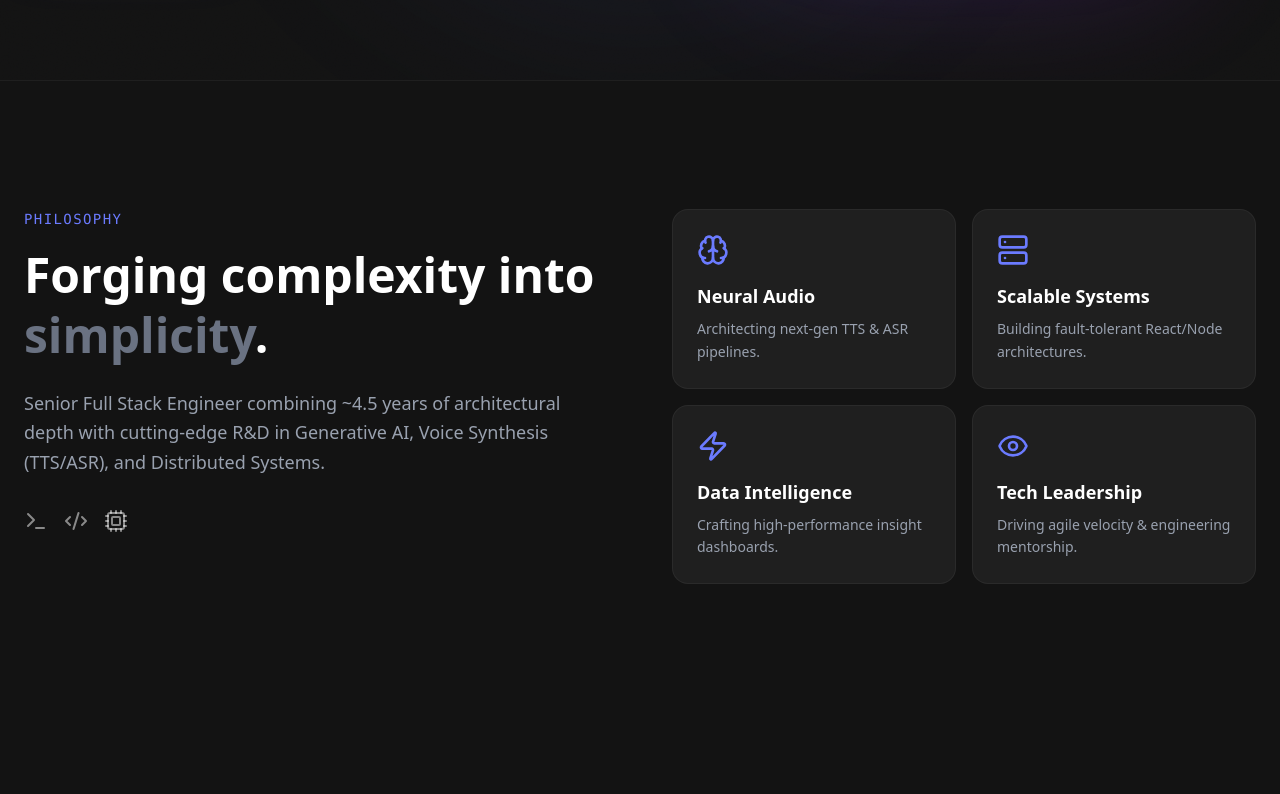
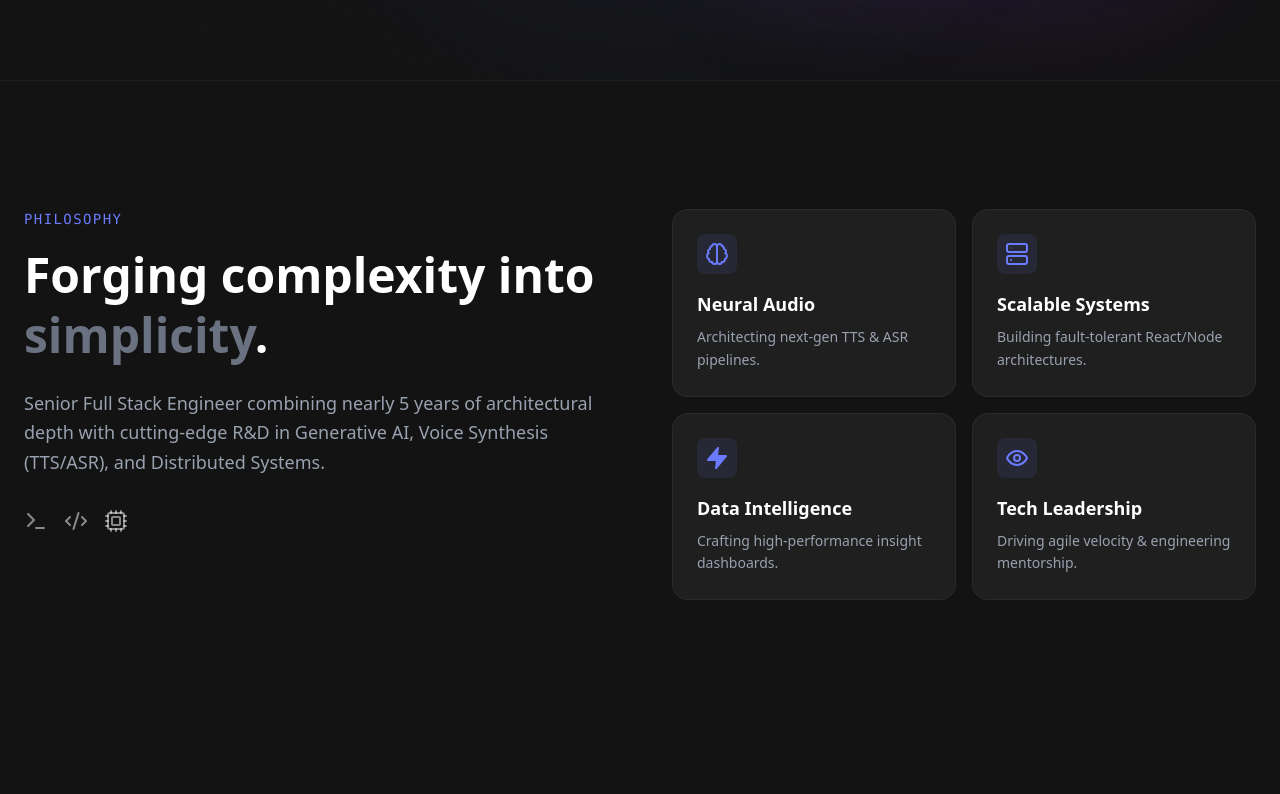
Before and after one commit to Kimosabey/kimo-nexus, a Next.js app: page / in a window 1280 px wide. Shown: the part 720-1514 px from the top of the page. Built offline with nearby package versions, Linux system fonts and the light colour scheme.

Commit message:
feat: enhance portfolio with Lottie-style code animations and modern scrollbar

```diff
--- a/src/app/globals.css
+++ b/src/app/globals.css
@@ -118,3 +118,8 @@
   mask-image: radial-gradient(circle at center, black, transparent 80%);
   pointer-events: none;
 }
+/* Modern Scrollbar */
+::-webkit-scrollbar { width: 6px; }
+::-webkit-scrollbar-track { background: transparent; }
+::-webkit-scrollbar-thumb { background: rgba(255, 255, 255, 0.1); border-radius: 10px; }
+::-webkit-scrollbar-thumb:hover { background: rgba(107, 123, 255, 0.5); }
--- a/src/app/page.tsx
+++ b/src/app/page.tsx
@@ -257,7 +257,7 @@ export default function Home() {
                 </motion.span>
               </h1>
               <motion.p initial={{ opacity: 0 }} animate={{ opacity: 1 }} transition={{ delay: 0.8 }} className="text-lg text-gray-400 max-w-xl leading-relaxed font-light border-l-2 border-primary/50 pl-6">
-                Senior Full Stack Engineer combining <span className="text-white font-medium">~4.5 years</span> of architectural depth with cutting-edge R&D in <span className="text-white font-medium">Generative AI</span>, Voice Synthesis, and Distributed Systems.
+                Senior Full Stack Engineer combining <span className="text-white font-medium">nearly 5 years</span> of architectural depth with cutting-edge R&D in <span className="text-white font-medium">Generative AI</span>, Voice Synthesis, and Distributed Systems.
               </motion.p>
               <div className="flex flex-wrap gap-4 mt-2">
                 <motion.a whileHover={{ scale: 1.05 }} whileTap={{ scale: 0.95 }} href="#projects" className="px-8 py-4 bg-primary text-white font-bold rounded-xl hover:bg-primary-dark transition-all flex items-center gap-3 shadow-[0_0_40px_-10px_rgba(107,123,255,0.5)]">Explore Work <ArrowDown className="w-5 h-5 animate-bounce" /></motion.a>
@@ -283,18 +283,85 @@ export default function Home() {
               <span className="text-primary font-mono text-sm tracking-widest uppercase mb-4 block">Philosophy</span>
               <h2 className="text-4xl md:text-5xl font-bold text-white mb-6 leading-tight">Forging complexity into <span className="text-gray-500">simplicity</span>.</h2>
               <p className="text-gray-400 text-lg leading-relaxed mb-8">
-                Senior Full Stack Engineer combining ~4.5 years of architectural depth with cutting-edge R&D in Generative AI, Voice Synthesis (TTS/ASR), and Distributed Systems.
+                Senior Full Stack Engineer combining nearly 5 years of architectural depth with cutting-edge R&D in Generative AI, Voice Synthesis (TTS/ASR), and Distributed Systems.
               </p>
               <div className="flex gap-4 mt-8"><Terminal className="w-6 h-6 text-white/50" /><Code2 className="w-6 h-6 text-white/50" /><Cpu className="w-6 h-6 text-white/50" /></div>
             </div>
             <div className="grid grid-cols-1 sm:grid-cols-2 gap-4">
-              {[{ icon: Brain, title: "Neural Audio", desc: "Architecting next-gen TTS & ASR pipelines." }, { icon: Server, title: "Scalable Systems", desc: "Building fault-tolerant React/Node architectures." }, { icon: Zap, title: "Data Intelligence", desc: "Crafting high-performance insight dashboards." }, { icon: Eye, title: "Tech Leadership", desc: "Driving agile velocity & engineering mentorship." }].map((feature, i) => (
-                <div key={i} className="p-6 rounded-2xl bg-white/5 border border-white/5 hover:border-primary/30 hover:bg-white/10 transition-all group">
-                  <feature.icon className="w-8 h-8 text-primary mb-4 group-hover:scale-110 transition-transform" />
-                  <h3 className="text-white font-bold text-lg mb-2">{feature.title}</h3>
-                  <p className="text-gray-400 text-sm leading-relaxed">{feature.desc}</p>
+              {/* Animated Features Grid */}
+              {/* Animated Brain (Neural Audio) */}
+              <div className="p-6 rounded-2xl bg-white/5 border border-white/5 hover:border-primary/30 hover:bg-white/10 transition-all group">
+                <div className="w-10 h-10 mb-4 bg-primary/10 rounded-lg flex items-center justify-center">
+                  <svg viewBox="0 0 24 24" fill="none" stroke="currentColor" strokeWidth="2" strokeLinecap="round" strokeLinejoin="round" className="w-6 h-6 text-primary">
+                    <motion.path
+                      initial={{ pathLength: 0 }}
+                      whileInView={{ pathLength: 1 }}
+                      transition={{ duration: 1.5, ease: "easeInOut" }}
+                      d="M9.5 2A2.5 2.5 0 0 1 12 4.5v15a2.5 2.5 0 0 1-4.96.44 2.5 2.5 0 0 1-2.96-3.08 3 3 0 0 1-.34-5.58 2.5 2.5 0 0 1 1.32-4.24 2.5 2.5 0 0 1 1.98-3A2.5 2.5 0 0 1 9.5 2Z"
+                    />
+                    <motion.path
+                      initial={{ pathLength: 0 }}
+                      whileInView={{ pathLength: 1 }}
+                      transition={{ duration: 1.5, ease: "easeInOut", delay: 0.2 }}
+                      d="M14.5 2A2.5 2.5 0 0 0 12 4.5v15a2.5 2.5 0 0 0 4.96.44 2.5 2.5 0 0 0 2.96-3.08 3 3 0 0 0 .34-5.58 2.5 2.5 0 0 0-1.32-4.24 2.5 2.5 0 0 0-1.98-3A2.5 2.5 0 0 0 14.5 2Z"
+                    />
+                  </svg>
                 </div>
-              ))}
+                <h3 className="text-white font-bold text-lg mb-2">Neural Audio</h3>
+                <p className="text-gray-400 text-sm leading-relaxed">Architecting next-gen TTS & ASR pipelines.</p>
+              </div>
+
+              {/* Animated Server (Scalable Systems) */}
+              <div className="p-6 rounded-2xl bg-white/5 border border-white/5 hover:border-primary/30 hover:bg-white/10 transition-all group">
+                <div className="w-10 h-10 mb-4 bg-primary/10 rounded-lg flex items-center justify-center">
+                  <svg viewBox="0 0 24 24" fill="none" stroke="currentColor" strokeWidth="2" strokeLinecap="round" strokeLinejoin="round" className="w-6 h-6 text-primary">
+                    <rect x="2" y="2" width="20" height="8" rx="2" ry="2" />
+                    <rect x="2" y="14" width="20" height="8" rx="2" ry="2" />
+                    <motion.line x1="6" y1="6" x2="6.01" y2="6" animate={{ opacity: [1, 0.3, 1] }} transition={{ duration: 0.8, repeat: Infinity }} />
+                    <motion.line x1="6" y1="18" x2="6.01" y2="18" animate={{ opacity: [1, 0.3, 1] }} transition={{ duration: 0.8, repeat: Infinity, delay: 0.4 }} />
+                  </svg>
+                </div>
+                <h3 className="text-white font-bold text-lg mb-2">Scalable Systems</h3>
+                <p className="text-gray-400 text-sm leading-relaxed">Building fault-tolerant React/Node architectures.</p>
+              </div>
+
+              {/* Animated Zap (Data Intelligence) */}
+              <div className="p-6 rounded-2xl bg-white/5 border border-white/5 hover:border-primary/30 hover:bg-white/10 transition-all group">
+                <div className="w-10 h-10 mb-4 bg-primary/10 rounded-lg flex items-center justify-center">
+                  <svg viewBox="0 0 24 24" fill="none" stroke="currentColor" strokeWidth="2" strokeLinecap="round" strokeLinejoin="round" className="w-6 h-6 text-primary">
+                    <motion.polygon
+                      initial={{ pathLength: 0, fill: "rgba(255, 255, 255, 0)" }}
+                      whileInView={{ pathLength: 1, fill: "currentColor" }}
+                      transition={{ duration: 0.5, ease: "backOut" }}
+                      points="13 2 3 14 12 14 11 22 21 10 12 10 13 2"
+                    />
+                  </svg>
+                </div>
+                <h3 className="text-white font-bold text-lg mb-2">Data Intelligence</h3>
+                <p className="text-gray-400 text-sm leading-relaxed">Crafting high-performance insight dashboards.</p>
+              </div>
+
+              {/* Animated Eye (Tech Leadership) */}
+              <div className="p-6 rounded-2xl bg-white/5 border border-white/5 hover:border-primary/30 hover:bg-white/10 transition-all group">
+                <div className="w-10 h-10 mb-4 bg-primary/10 rounded-lg flex items-center justify-center">
+                  <svg viewBox="0 0 24 24" fill="none" stroke="currentColor" strokeWidth="2" strokeLinecap="round" strokeLinejoin="round" className="w-6 h-6 text-primary">
+                    <motion.path
+                      initial={{ pathLength: 0 }}
+                      whileInView={{ pathLength: 1 }}
+                      transition={{ duration: 1 }}
+                      d="M2 12s3-7 10-7 10 7 10 7-3 7-10 7-10-7-10-7Z"
+                    />
+                    <motion.circle
+                      cx="12" cy="12" r="3"
+                      initial={{ scale: 0 }}
+                      whileInView={{ scale: 1 }}
+                      transition={{ type: "spring", delay: 0.5 }}
+                    />
+                  </svg>
+                </div>
+                <h3 className="text-white font-bold text-lg mb-2">Tech Leadership</h3>
+                <p className="text-gray-400 text-sm leading-relaxed">Driving agile velocity & engineering mentorship.</p>
+              </div>
             </div>
           </div>
         </section>
```
